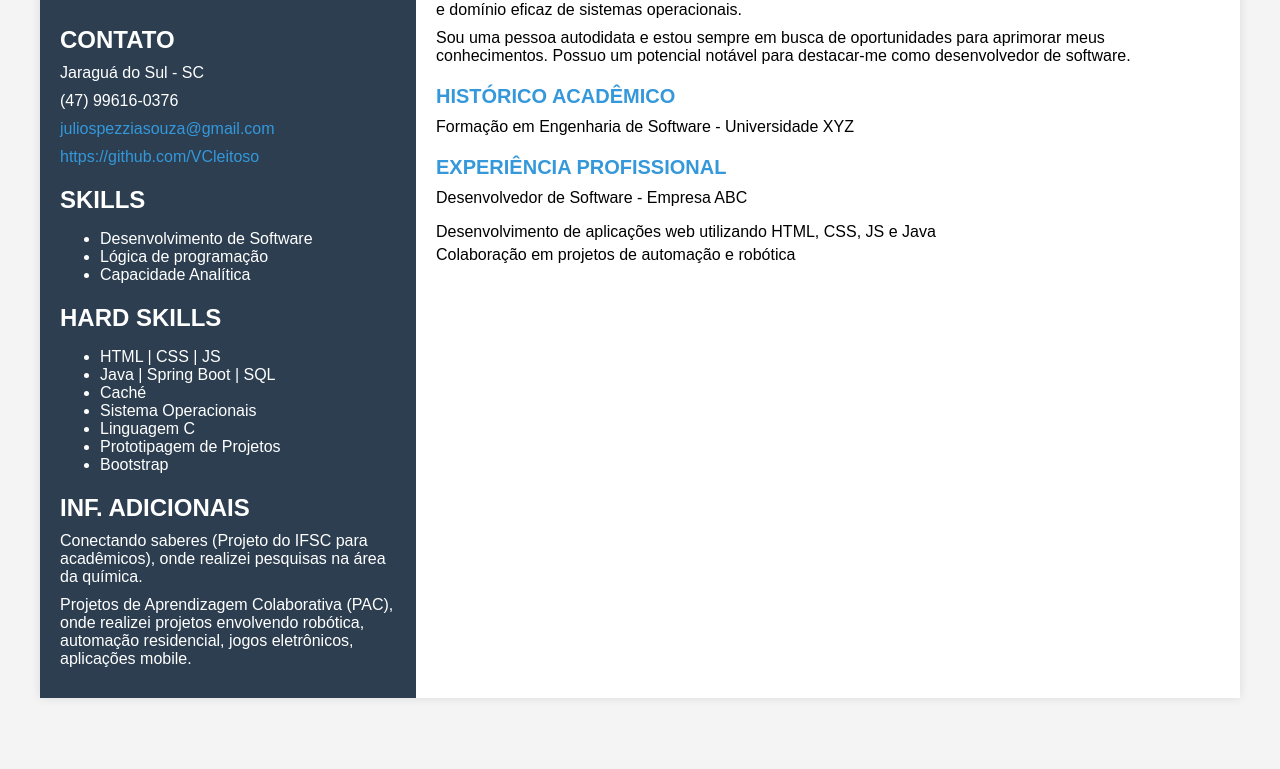
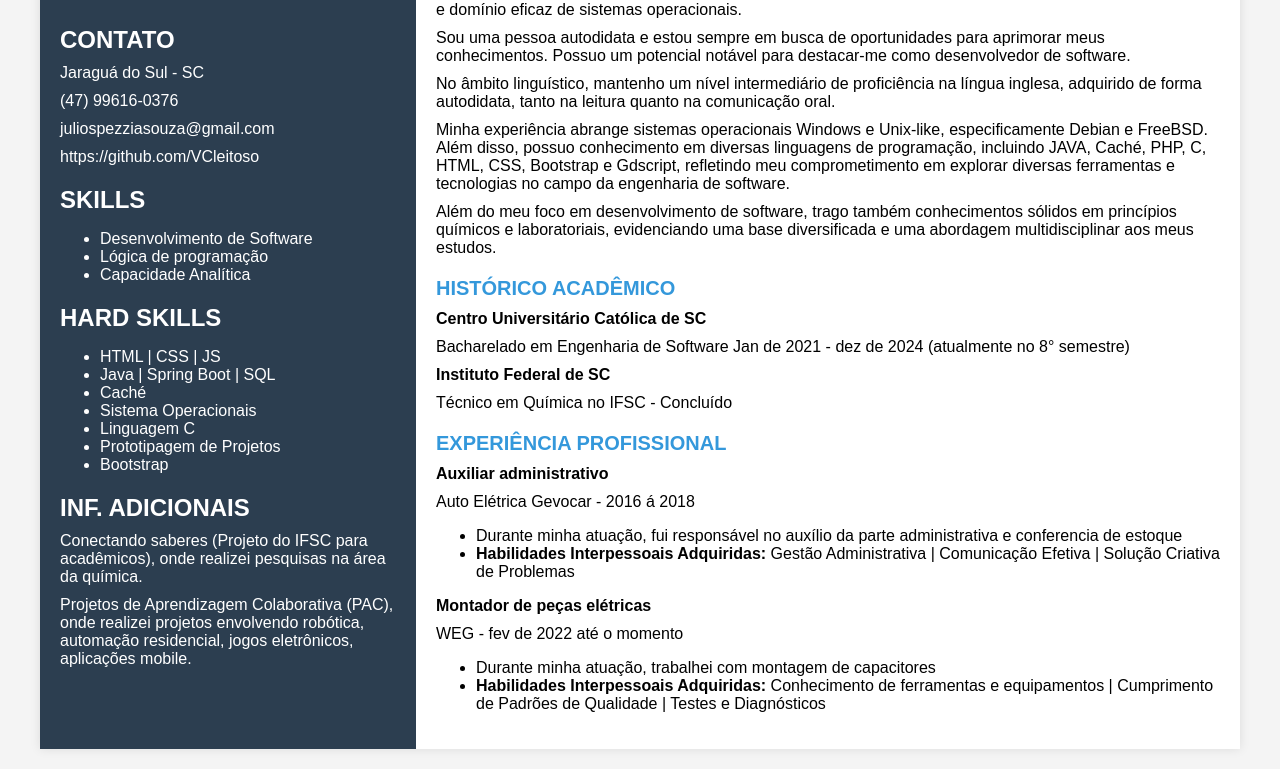
Before and after one commit to JulioSPSouza/JulioSPSouza.github.io, a plain HTML site: page index.html in a window 1280 px wide. Shown: the part 158-927 px from the top of the page. Before the commit the page ends 876 px from the top, so only its background shows below. Drawn offline with Linux system fonts and the light colour scheme.

Commit message:
Updates do html

```diff
--- a/index.html
+++ b/index.html
@@ -58,13 +58,8 @@
         .content p {
             margin: 10px 0;
         }
-        .content ul {
-            list-style-type: none;
-            padding: 0;
-        }
-        .content ul li {
-            margin: 5px 0;
-        }
+
+
     </style>
 </head>
 <body>
@@ -74,8 +69,8 @@
             <h2>CONTATO</h2>
             <p>Jaraguá do Sul - SC</p>
             <p>(47) 99616-0376</p>
-            <p><a href="mailto:juliospezziasouza@gmail.com">juliospezziasouza@gmail.com</a></p>
-            <p><a href="https://github.com/VCleitoso">https://github.com/VCleitoso</a></p>
+            <p><a style="color:white" href="mailto:juliospezziasouza@gmail.com">juliospezziasouza@gmail.com</a></p>
+            <p><a style="color:white" href="https://github.com/VCleitoso">https://github.com/VCleitoso</a></p>
             <h2>SKILLS</h2>
             <ul>
                 <li>Desenvolvimento de Software</li>
@@ -101,14 +96,29 @@
             <h3>PERFIL PESSOAL</h3>
             <p>Acadêmico de Bacharelado em Engenharia de Software com habilidades distintas na resolução de problemas e domínio eficaz de sistemas operacionais.</p>
             <p>Sou uma pessoa autodidata e estou sempre em busca de oportunidades para aprimorar meus conhecimentos. Possuo um potencial notável para destacar-me como desenvolvedor de software.</p>
+            <p>No âmbito linguístico, mantenho um nível intermediário de proficiência na língua inglesa, adquirido de forma autodidata, tanto na leitura quanto na comunicação oral.</p>
+            <p>Minha experiência abrange sistemas operacionais Windows e Unix-like, especificamente Debian e FreeBSD. Além disso, possuo conhecimento em diversas linguagens de programação, incluindo JAVA, Caché, PHP, C, HTML, CSS, Bootstrap e Gdscript, refletindo meu comprometimento em explorar diversas ferramentas e tecnologias no campo da engenharia de software.</p>
+            <p>Além do meu foco em desenvolvimento de software, trago também conhecimentos sólidos em princípios químicos e laboratoriais, evidenciando uma base diversificada e uma abordagem multidisciplinar aos meus estudos.</p>
             <h3>HISTÓRICO ACADÊMICO</h3>
-            <p>Formação em Engenharia de Software - Universidade XYZ</p>
+            <p><strong>Centro Universitário Católica de SC</strong></p>
+            <p>Bacharelado em Engenharia de Software  Jan de 2021  - dez de 2024
+(atualmente no  8° semestre)</p>
+            <p><strong>Instituto Federal de SC</strong></p>
+            <p>Técnico em Química no IFSC - Concluído</p>
             <h3>EXPERIÊNCIA PROFISSIONAL</h3>
-            <p>Desenvolvedor de Software - Empresa ABC</p>
+            <p><strong>Auxiliar administrativo</strong></p>
+            <p>Auto Elétrica Gevocar - 2016 á 2018 </p>
             <ul>
-                <li>Desenvolvimento de aplicações web utilizando HTML, CSS, JS e Java</li>
-                <li>Colaboração em projetos de automação e robótica</li>
+            	<li>Durante minha atuação, fui responsável no auxílio  da parte administrativa e conferencia de estoque</li>
+            	<li><strong>Habilidades Interpessoais Adquiridas:</strong> Gestão Administrativa |  Comunicação Efetiva | Solução Criativa de Problemas</li>
             </ul>
+             <p><strong>Montador de peças elétricas</strong></p>
+            <p>WEG - fev de 2022 até o momento</p>
+            <ul>
+            	<li>Durante minha atuação, trabalhei com montagem de capacitores</li>
+            	<li><strong>Habilidades Interpessoais Adquiridas:</strong> Conhecimento de ferramentas e equipamentos | Cumprimento de Padrões de Qualidade | Testes e Diagnósticos</li>
+            </ul>
+
         </div>
     </div>
 </body>
```
